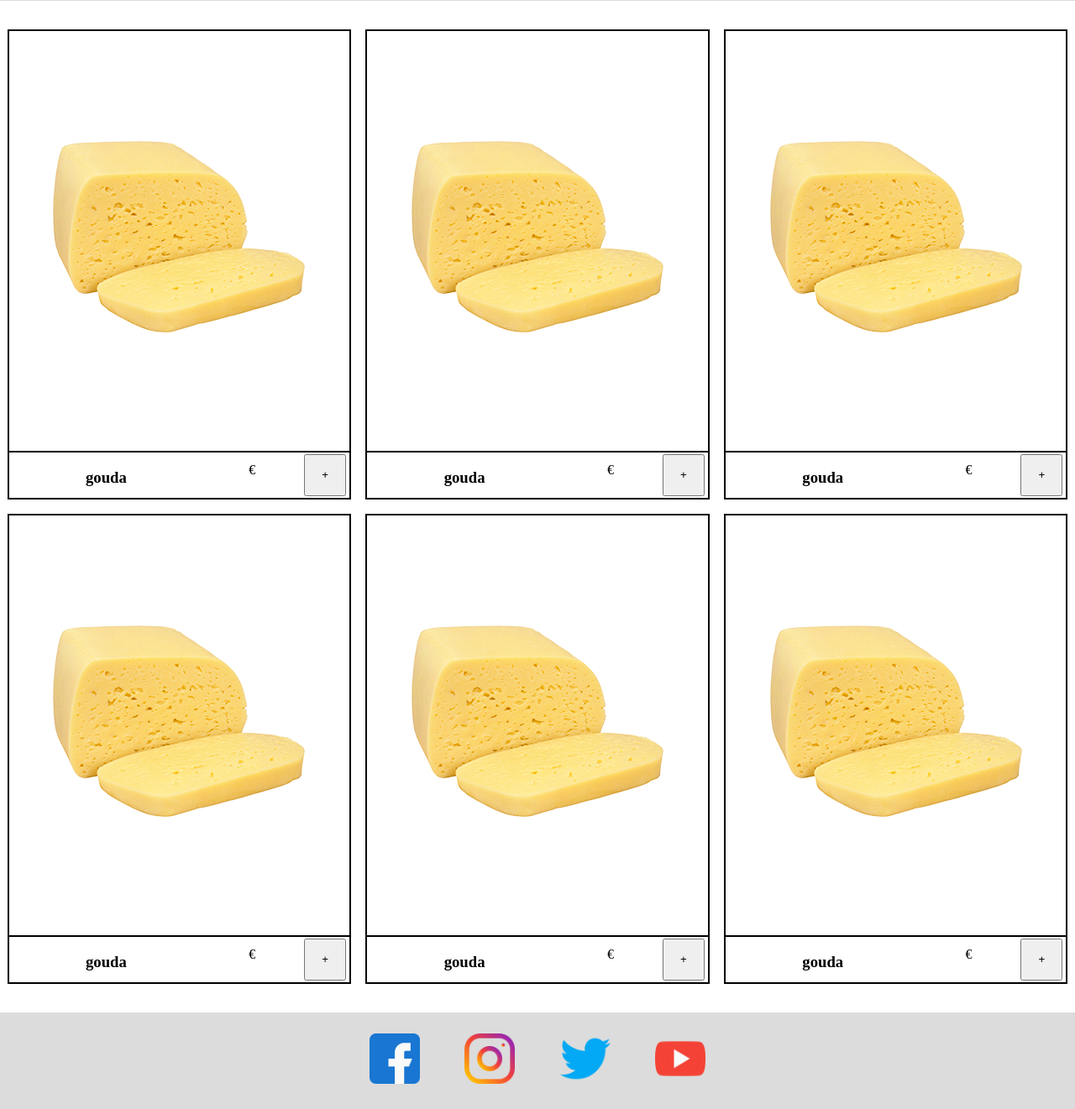
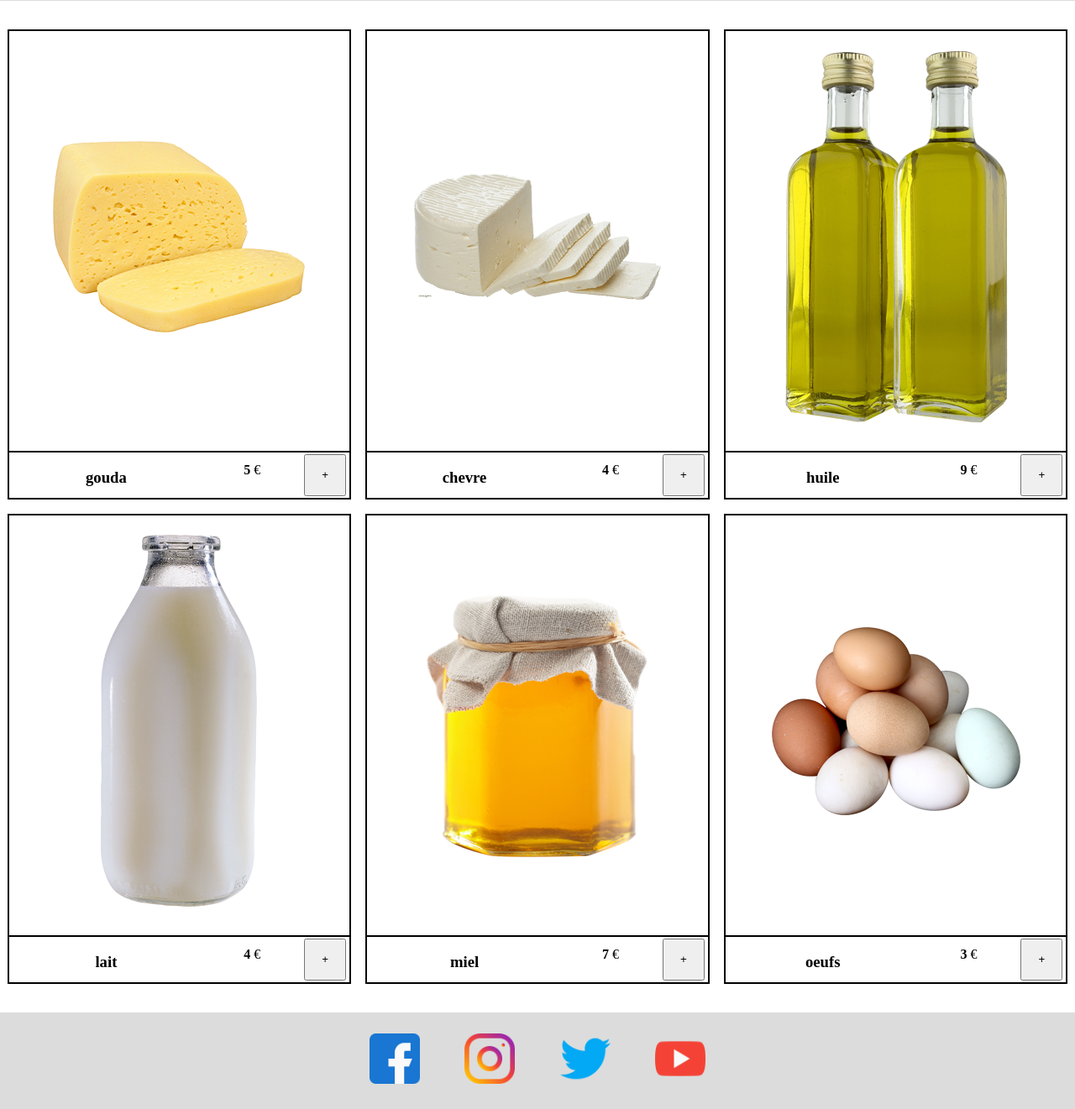
Before and after one commit to Musa-f/spanier, a PHP site: page / in a window 1280 px wide. Shown: the part 731-2052 px from the top of the page at 84% size. Run offline with PHP 8.4, Linux system fonts and the light colour scheme; data comes from the database, SQL or seed files in the repository.

Commit message:
automatisation finie

```diff
--- a/index.php
+++ b/index.php
@@ -9,12 +9,12 @@ require 'db.class.php';
             <?php $produits = $DB->query('SELECT * FROM produits'); ?>
             <?php foreach($produits as $produit): ?>
                 <div class="container">
-                <div class="img-aliments"><img src="produits\gouda.png" alt="gouda"></div>
+                <div class="img-aliments"><img src="produits\<?php echo $produit[0];?>.png" alt="<?php echo $produit[1];?>"></div>
                 <div class="container-child">
-                    <h3>gouda</h3>
+                    <h3><?php echo $produit[1];?></h3>
                     <div class="affiche">
                         <strong class="prix" id="">
-                            <?php echo $produit->price; ?>
+                            <?php echo $produit[2];?>
                         </strong>
                         <span>€</span>
                     </div>
```
Also changed, not shown: produits/1.png (renamed from produits/gouda.png), produits/2.png (renamed from produits/chevre.png), produits/3.png (renamed from produits/huile.png), produits/4.png (renamed from produits/lait.png), produits/5.png (renamed from produits/miel.png), produits/6.png (renamed from produits/oeufs.png).
